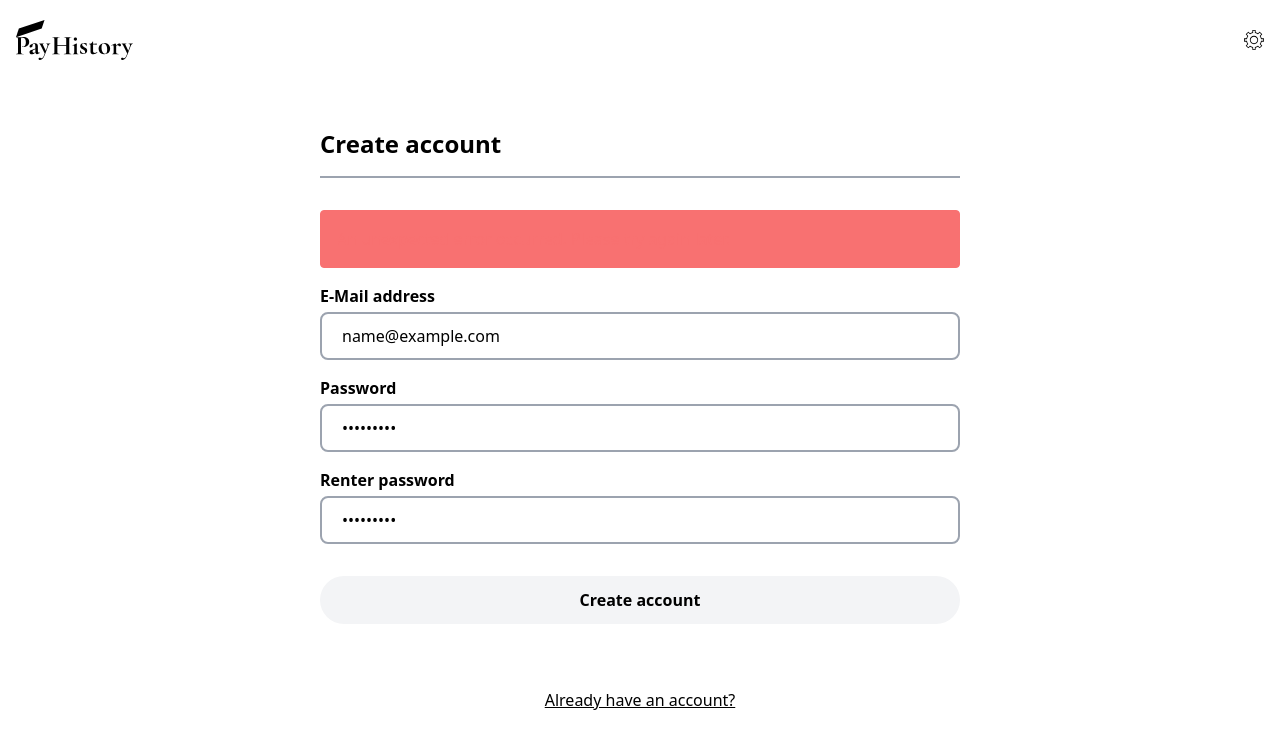
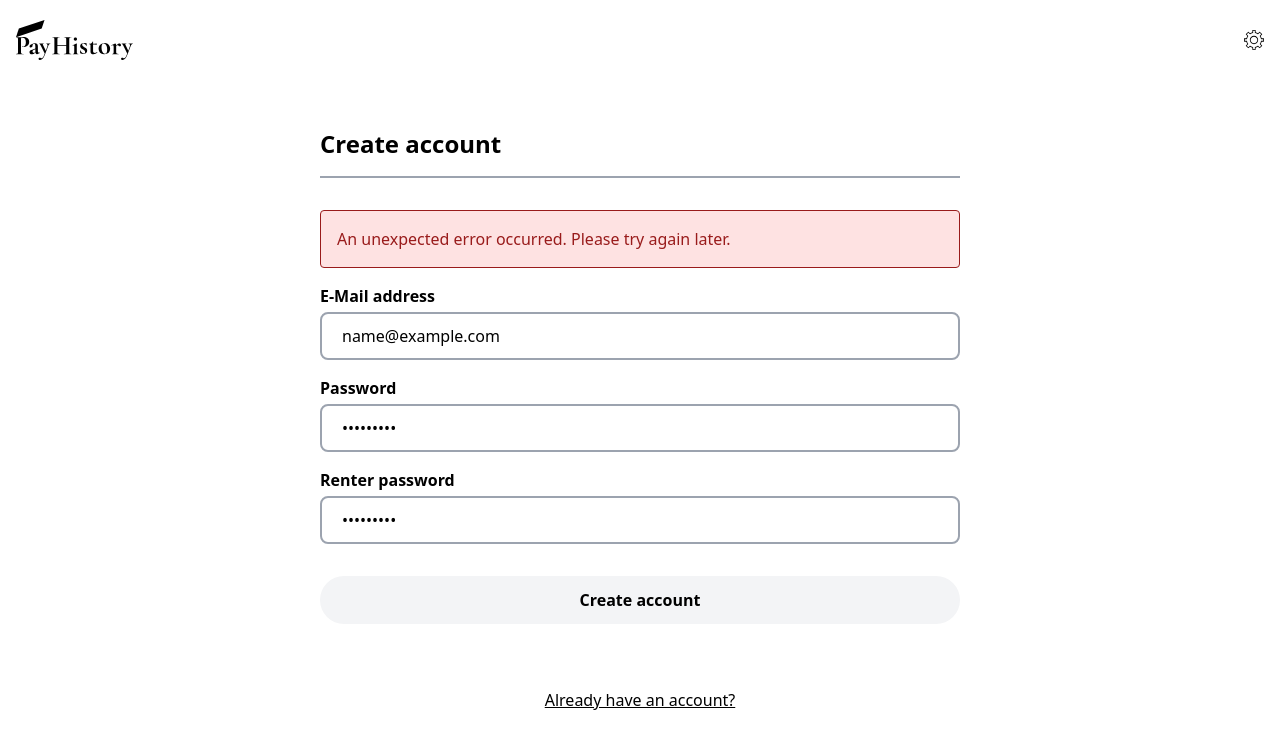
Before and after one commit to kanaru-ssk/pay-history, a Next.js app: page /signUp in a window 1280 px wide. Both pictures are taken after typing "name@example.com", "Sample123", "Sample123" into the empty fields and a click on the button "Create account". Shown: the top 748 px of the page. Built offline with nearby package versions, Linux system fonts and the light colour scheme; no server answers.

Commit message:
fix error message text color

```diff
--- a/src/components/molecules/Notification.tsx
+++ b/src/components/molecules/Notification.tsx
@@ -22,7 +22,7 @@ const Notification = ({
     <div
       className={
         (isError
-          ? "border-red-400 bg-red-400 text-red-400"
+          ? "border-red-800 bg-red-100 text-red-800"
           : "border-black bg-gray-100 text-black") +
         " flex justify-between gap-2 rounded border p-4"
       }
```
